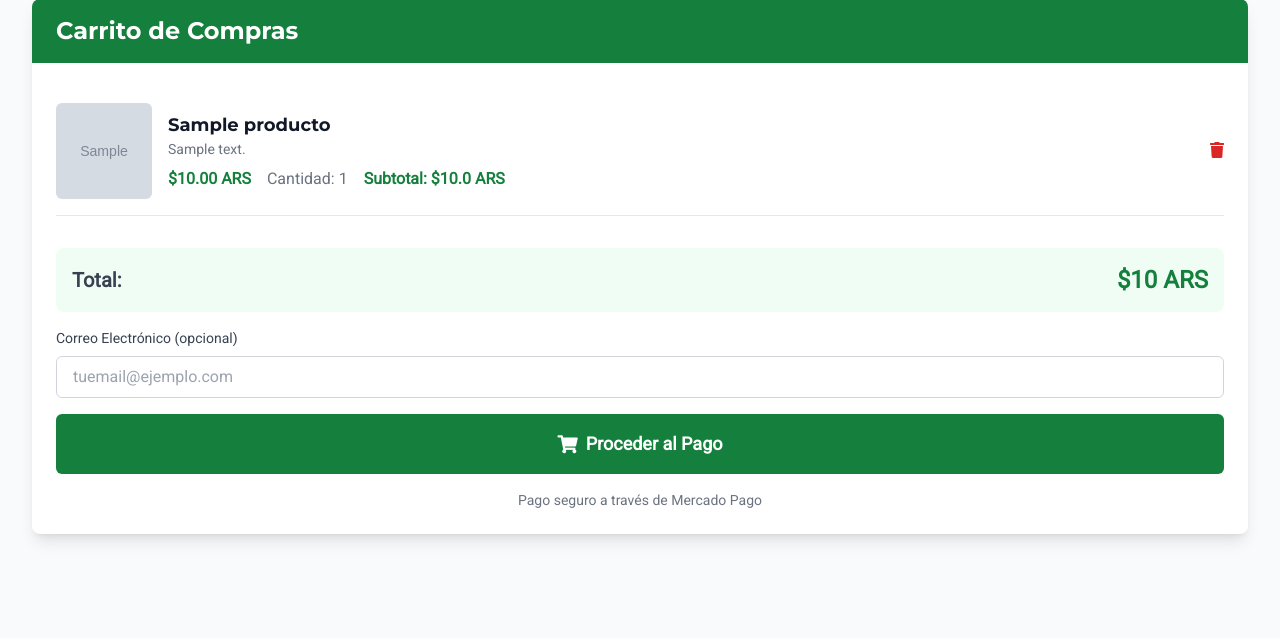
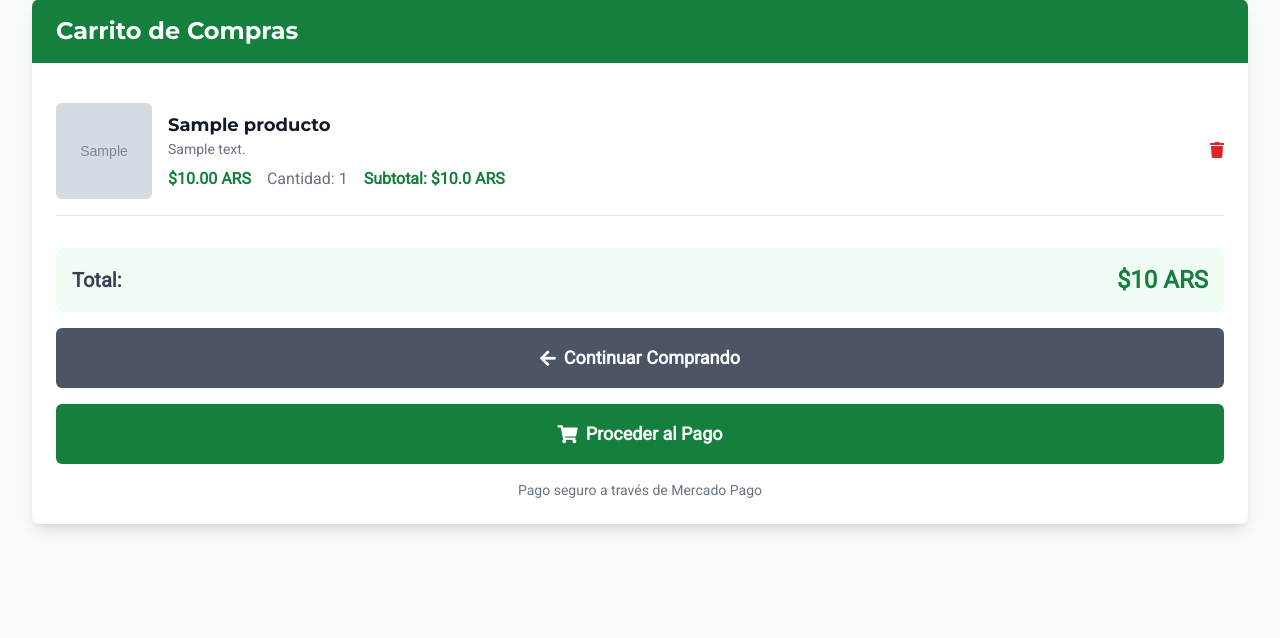
Before and after one commit to Faqsabalero/Organicv4, a Django app: template core/templates/core/carrito.html in a window 1280 px wide. Shown: the part 113-751 px from the top of the page. Run offline with Django 5.2, Linux system fonts and the light colour scheme; tables that the repository leaves empty hold one stand-in row (values such as "Sample post"); the template is opened without the code that fills it: values that come from a table or form of the project are taken from there, most other values are stand-ins (such as "Sample title", 1, 10 or a date in 2020); grey boxes marked "Sample" are stand-in pictures; some libraries are stand-ins or nearby versions.

Commit message:
Actualizar template carrito: eliminar campo email opcional y agregar botón continuar comprando

```diff
--- a/core/templates/core/carrito.html
+++ b/core/templates/core/carrito.html
@@ -53,17 +53,12 @@
                         <span class="text-2xl font-bold text-green-700">${{ total }} ARS</span>
                     </div>
 
-                    <!-- Email comprador -->
-                    <div class="mt-4">
-                        <label for="email" class="block text-sm font-medium text-gray-700 mb-2">
-                            Correo Electrónico (opcional)
-                        </label>
-                        <input type="email"
-                               id="email"
-                               name="email"
-                               placeholder="tuemail@ejemplo.com"
-                               class="w-full px-4 py-2 border border-gray-300 rounded-md focus:outline-none focus:ring-2 focus:ring-green-600 focus:border-transparent">
-                    </div>
+                    <!-- Botón Continuar Comprando -->
+                    <a href="{% url 'core:home' %}"
+                       class="w-full bg-gray-600 text-white px-6 py-4 rounded-md font-semibold text-lg hover:bg-gray-700 focus:outline-none focus:ring-2 focus:ring-gray-500 focus:ring-offset-2 transition-colors flex items-center justify-center space-x-2 mb-4">
+                        <i class="fas fa-arrow-left"></i>
+                        <span>Continuar Comprando</span>
+                    </a>
 
                     <button onclick="procesarCompra()"
                             class="w-full bg-green-700 text-white px-6 py-4 rounded-md font-semibold text-lg hover:bg-green-800 focus:outline-none focus:ring-2 focus:ring-green-600 focus:ring-offset-2 transition-colors flex items-center justify-center space-x-2">
@@ -116,7 +111,6 @@ function eliminarItem(itemId) {
 }
 
 function procesarCompra() {
-    const email = document.getElementById('email').value;
     fetch("{% url 'core:procesar_compra_carrito' %}", {
         method: 'POST',
         headers: {
@@ -124,7 +118,7 @@ function procesarCompra() {
             'X-CSRFToken': '{{ csrf_token }}'
         },
         body: new URLSearchParams({
-            'email': email
+            'email': ''
         })
     })
     .then(response => response.json())
```
